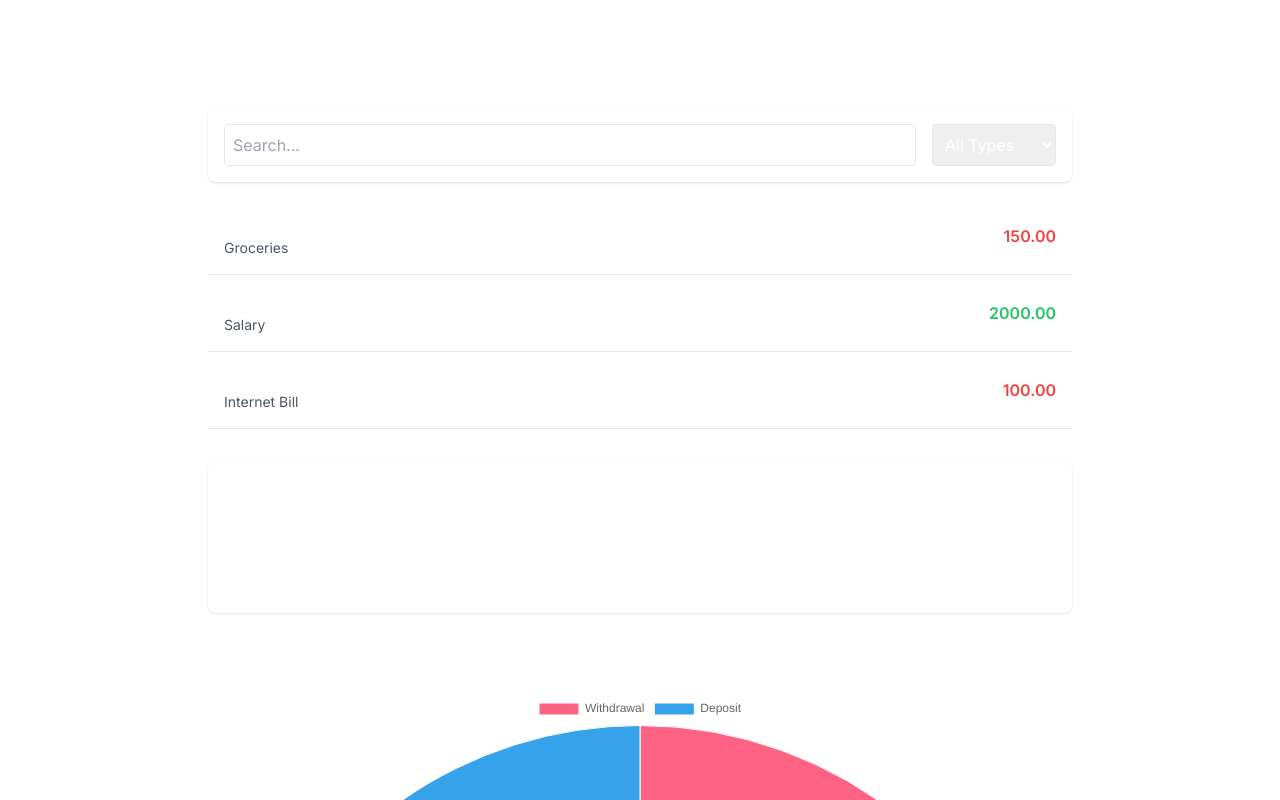
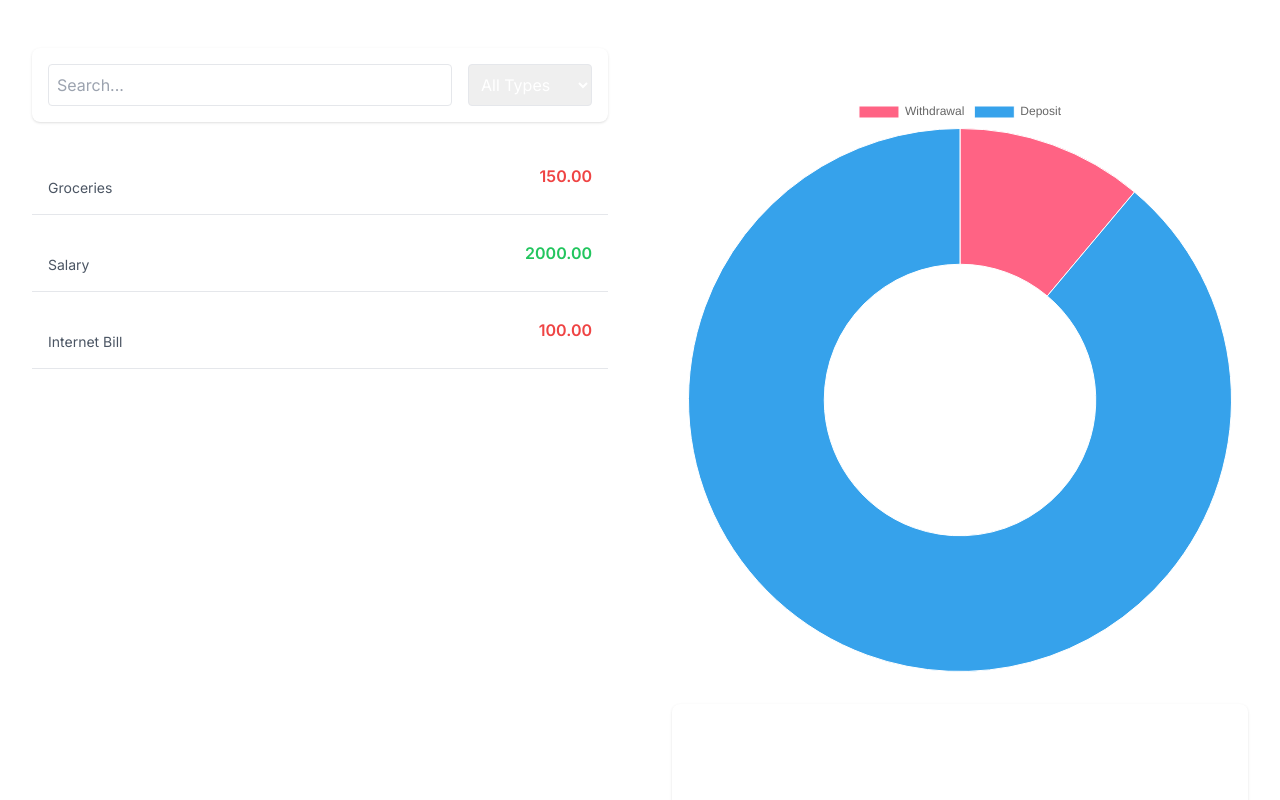
Before and after one commit to yermekulyd/NextJs-Transaction-History, a Next.js app: page /transactions in a window 1280 px wide. Shown: the top 800 px of the page. Built offline with nearby package versions, Linux system fonts and the light colour scheme.

Commit message:
[edit] dividing history page by 2 columns, moving graphical and total data to the right side; adding layout for transactionPage

```diff
--- /dev/null
+++ b/app/transactions/layout.tsx
@@ -0,0 +1,21 @@
+import type { Metadata } from 'next'
+import { Inter } from 'next/font/google'
+
+const inter = Inter({ subsets: ['latin'] })
+
+export const metadata: Metadata = {
+  title: 'Transaction History',
+  description: 'Generated by create next app',
+}
+
+export default function RootLayout({
+  children,
+}: {
+  children: React.ReactNode
+}) {
+  return (
+    <html lang="en">
+      <body className={inter.className}>{children}</body>
+    </html>
+  )
+}
--- a/app/transactions/page.tsx
+++ b/app/transactions/page.tsx
@@ -122,10 +122,10 @@ const TransactionsPage: React.FC = () => {
   const { totalIncome, totalExpense, balance } = calculateTotals(transactions);
 
   return (
-    <div className="max-w-4xl mx-auto py-8 px-4">
-      <h1 className="text-3xl font-bold text-center mb-6">
-        Transaction History
-      </h1>
+    <div className="max-w-7xl mx-auto py-8 px-4">
+      <div className="grid md:grid-cols-2 gap-16">
+        {/* Left side - Transaction History */}
+        <div>
           <TransactionFilters onFilterChange={handleFilterChange} />
           <TransactionList
             transactions={filteredTransactions}
@@ -137,19 +137,26 @@ const TransactionsPage: React.FC = () => {
               onClose={() => setSelectedTransaction(null)}
             />
           )}
+        </div>
 
-      {/* Totals */}
-      <div className="mt-8 p-4 bg-white shadow rounded-lg">
+        {/* Right side - Chart and Summary */}
+        <div>
+          {/* Chart */}
+          <div className="mb-8">
+            <h2 className="text-2xl font-semibold mb-4">
+              Transaction Overview
+            </h2>
+            <TransactionChart chartData={chartData} />
+          </div>
+
+          {/* Financial Summary */}
+          <div className="p-4 bg-white shadow rounded-lg">
             <h2 className="text-2xl font-semibold mb-4">Financial Summary</h2>
             <p>Total Income: ${totalIncome.toFixed(2)}</p>
             <p>Total Expense: ${totalExpense.toFixed(2)}</p>
             <p>Balance: ${balance.toFixed(2)}</p>
           </div>
-
-      {/* Chart */}
-      <div className="my-8">
-        <h2 className="text-2xl font-semibold mb-4">Transaction Overview</h2>
-        <TransactionChart chartData={chartData} />
+        </div>
       </div>
     </div>
   );
```
Lines whose indentation alone changed are shown as unchanged.
